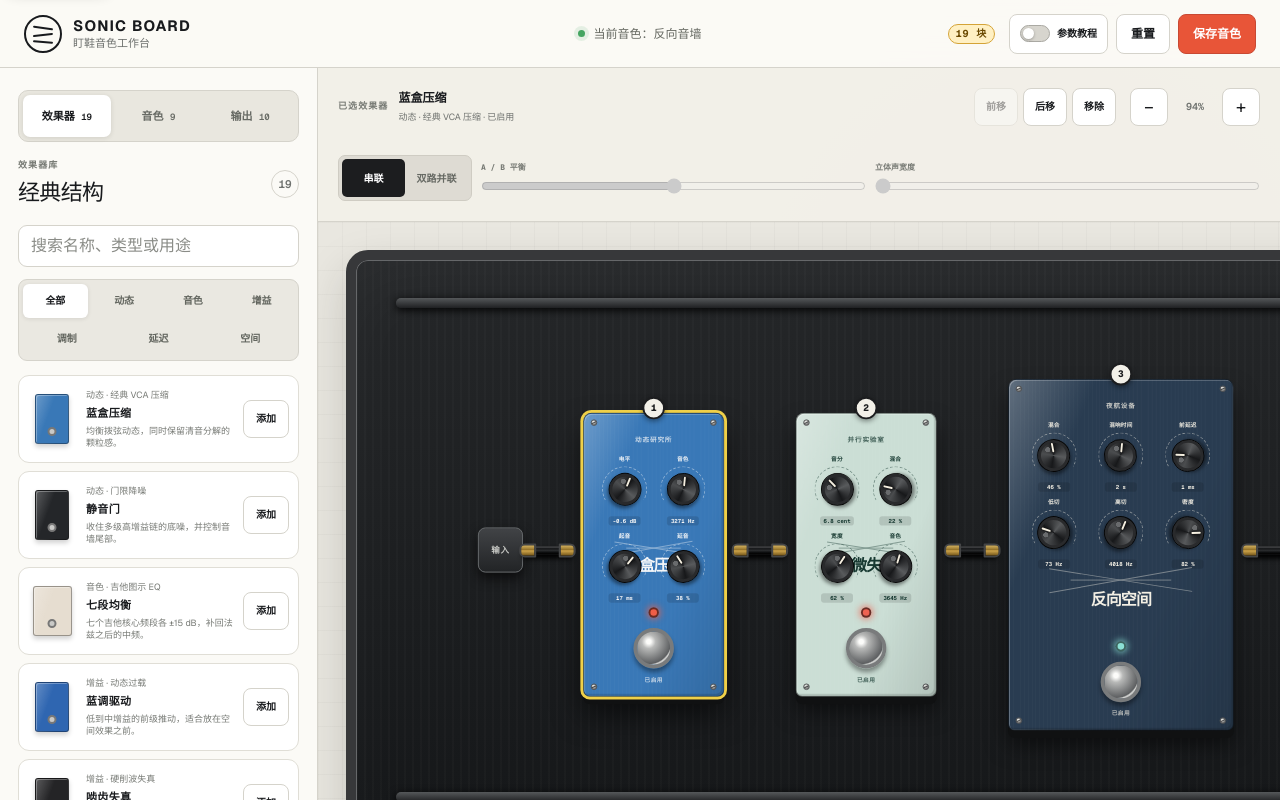
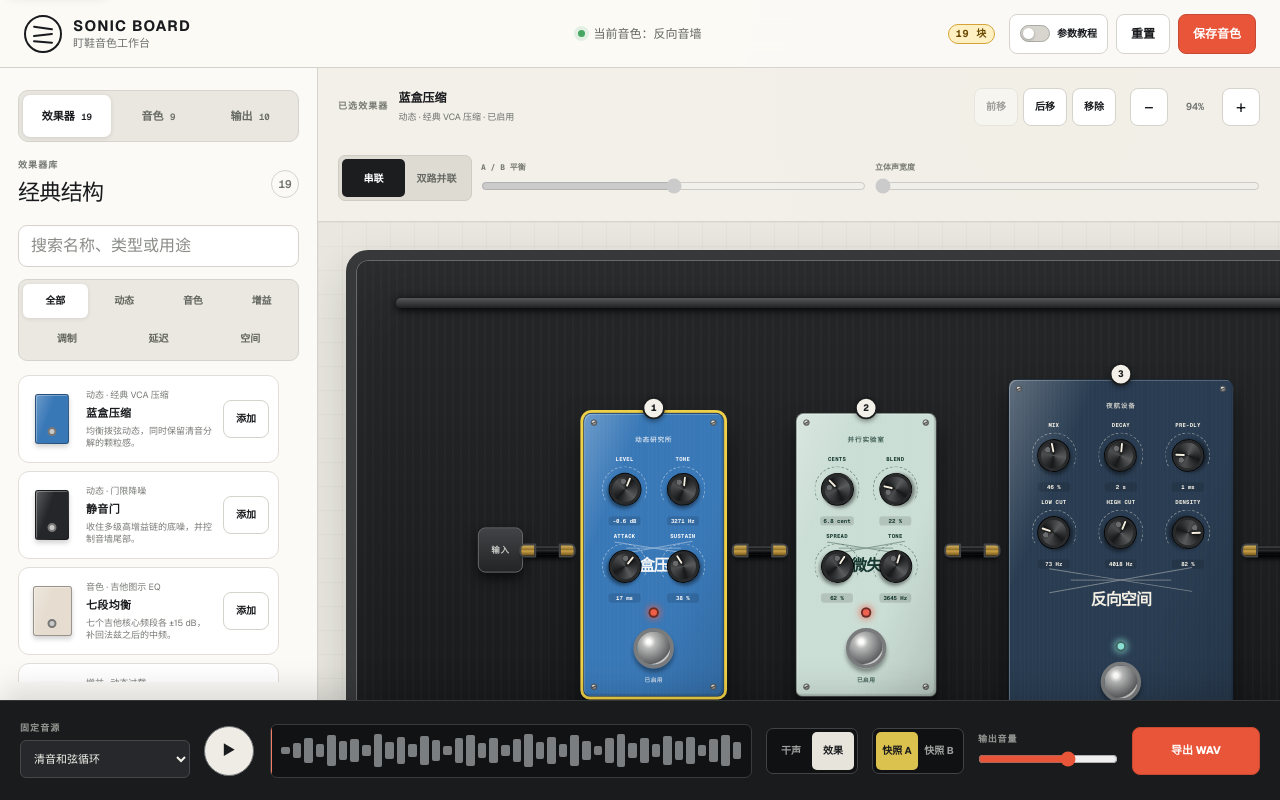
Before and after one commit to RelientS/sonic-board, a Next.js app: page / in a window 1280 px wide. Shown: the top 800 px of the page. Built offline with nearby package versions, Linux system fonts and the light colour scheme.

Commit message:
Refine pedal labels and library scrolling

```diff
--- /dev/null
+++ b/app/effects/control-labels.ts
@@ -0,0 +1,52 @@
+const CONTROL_LABELS: Record<string, string> = {
+  level: 'LEVEL',
+  tone: 'TONE',
+  attack: 'ATTACK',
+  sustain: 'SUSTAIN',
+  threshold: 'THRESH',
+  release: 'RELEASE',
+  gain: 'GAIN',
+  distortion: 'DIST',
+  filter: 'FILTER',
+  volume: 'VOL',
+  mids: 'MIDS',
+  gate: 'GATE',
+  low: 'LOW',
+  high: 'HIGH',
+  rate: 'RATE',
+  depth: 'DEPTH',
+  res: 'RES',
+  mix: 'MIX',
+  manual: 'MANUAL',
+  rise: 'RISE',
+  wave: 'WAVE',
+  cents: 'CENTS',
+  blend: 'BLEND',
+  spread: 'SPREAD',
+  time: 'TIME',
+  feedback: 'FDBK',
+  mod: 'MOD',
+  repeats: 'REPEATS',
+  wow: 'WOW',
+  width: 'WIDTH',
+  decay: 'DECAY',
+  preDelay: 'PRE-DLY',
+  lowCut: 'LOW CUT',
+  highCut: 'HIGH CUT',
+  density: 'DENSITY',
+  hold: 'HOLD',
+  motion: 'MOTION',
+  '100': '100',
+  '200': '200',
+  '400': '400',
+  '800': '800',
+  '1600': '1.6K',
+  '3200': '3.2K',
+  '6400': '6.4K',
+};
+
+export function getPedalControlLabel(effectId: string, controlId: string) {
+  const label = CONTROL_LABELS[controlId];
+  if (!label) throw new Error(`Missing pedal control label for ${effectId}.${controlId}`);
+  return label;
+}
--- a/app/globals.css
+++ b/app/globals.css
@@ -283,6 +283,16 @@ button:active:not(:disabled) { filter: brightness(.93); }
 .help-directions p, .help-tip p { margin: 9px 0 0; color: #4c4f49; font-size: 12px; line-height: 1.55; }
 .help-tip { margin-top: 9px; padding: 14px; border: 1px solid #d9c77e; border-radius: 10px; background: #fff8d9; }
 
+@media (min-width: 1081px) {
+  .app-shell { height: 100dvh; overflow: hidden; }
+  .workspace { overflow: hidden; }
+  .library-panel { display: grid; grid-template-rows: auto minmax(0, 1fr); overflow: hidden; }
+  .library-browser { min-height: 0; }
+  .effects-browser { display: grid; grid-template-rows: auto auto auto minmax(0, 1fr); }
+  .effects-browser .library-list { min-height: 0; overflow-y: auto; overscroll-behavior-y: contain; scroll-snap-type: y proximity; scrollbar-gutter: stable; padding-right: 5px; }
+  .preset-browser, .output-browser { overflow-y: auto; overscroll-behavior-y: contain; scrollbar-gutter: stable; padding-right: 5px; }
+}
+
 @media (max-width: 1280px) and (min-width: 721px) {
   .board-stage { grid-template-rows: 154px minmax(0, 1fr); }
   .board-toolbar { grid-template-columns: minmax(180px, 1fr) auto auto; }
--- a/app/page.tsx
+++ b/app/page.tsx
@@ -32,6 +32,7 @@ import {
   type InstantiatedPreset,
 } from './effects/catalog';
 import { getControlHelp, type ControlOwnerKind } from './effects/control-help';
+import { getPedalControlLabel } from './effects/control-labels';
 import {
   captureUserPreset,
   instantiateUserPreset,
@@ -81,8 +82,9 @@ function makeSnapshots(board: InstantiatedPreset) {
   return { A: a, B: b };
 }
 
-function KnobControl({ control, value, disabled, tutorialEnabled, ownerKind, modelId, ownerName, onChange, onHelp }: {
+function KnobControl({ control, displayLabel, value, disabled, tutorialEnabled, ownerKind, modelId, ownerName, onChange, onHelp }: {
   control: ControlSpec;
+  displayLabel?: string;
   value: number;
   disabled: boolean;
   tutorialEnabled: boolean;
@@ -95,7 +97,7 @@ function KnobControl({ control, value, disabled, tutorialEnabled, ownerKind, mod
   const style = { '--angle': String(-138 + value * 2.76) + 'deg' } as CSSProperties;
   return (
     <div className={'knob-control' + (tutorialEnabled ? ' is-tutorial' : '')}>
-      <span className="knob-label-row"><span className="knob-label">{control.label}</span>{tutorialEnabled && (
+      <span className="knob-label-row"><span className="knob-label">{displayLabel ?? control.label}</span>{tutorialEnabled && (
         <button
           className="help-trigger"
           type="button"
@@ -206,6 +208,7 @@ function DemoPedal({ item, index, values, selected, bypassed, tutorialEnabled, o
             <KnobControl
               key={control.id}
               control={control}
+              displayLabel={getPedalControlLabel(spec.id, control.id)}
               value={values[control.id] ?? control.defaultValue}
               disabled={bypassed}
               tutorialEnabled={tutorialEnabled}
@@ -572,7 +575,7 @@ export default function Home() {
           </div>
 
           {libraryMode === 'effects' ? (
-            <>
+            <div className="library-browser effects-browser">
               <div className="library-title"><div><span className="eyebrow">效果器库</span><h1>经典结构</h1></div><b>{library.length}</b></div>
               <label className="search"><span className="sr-only">搜索效果器</span><input placeholder="搜索名称、类型或用途" value={search} onChange={(event) => setSearch(event.target.value)} /></label>
               <div className="filters" aria-label="筛选效果器类型">{(['All', 'Dynamics', 'Tone', 'Drive', 'Mod', 'Delay', 'Space'] as const).map((entry) => <button key={entry} type="button" className={category === entry ? 'active' : ''} aria-pressed={category === entry} onClick={() => setCategory(entry)}>{categoryNames[entry]}</button>)}</div>
@@ -583,9 +586,9 @@ export default function Home() {
                   <button type="button" aria-label={'添加' + spec.name} onClick={() => addPedal(spec.id)}>添加</button>
                 </article>
               ))}</div>
-            </>
+            </div>
           ) : libraryMode === 'presets' ? (
-            <div className="preset-browser">
+            <div className="library-browser preset-browser">
               <div className="library-title"><div><span className="eyebrow">音色库</span><h1>盯鞋起点</h1></div><b>{FACTORY_PRESETS.length + userPresets.length}</b></div>
               <div className="preset-editor">
                 <label><span>音色名称</span><input value={presetName} maxLength={28} onChange={(event) => setPresetName(event.target.value)} /></label>
@@ -614,7 +617,7 @@ export default function Home() {
               </section>
             </div>
           ) : (
-            <div className="output-browser">
+            <div className="library-browser output-browser">
               <div className="library-title"><div><span className="eyebrow">输出模块</span><h1>箱头与箱体</h1></div><b>{AMP_SPECS.length + CAB_SPECS.length}</b></div>
               <button
                 type="button"
```
Also changed, not shown: 2 other files (tests, documents, lock files or other folders).
